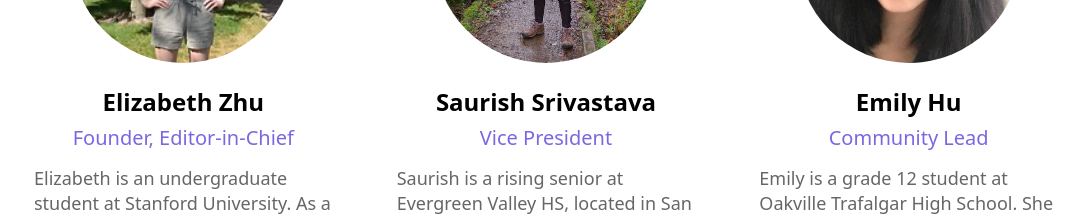
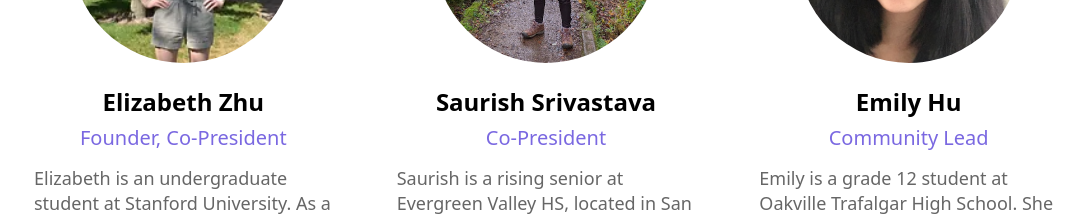
Before and after one commit to minor/dialexicon.org, a Next.js app: page /about in a window 1280 px wide. Shown: the part 3060-3276 px from the top of the page, without its empty margins (94-1178 px from the left). Built offline with nearby package versions, Linux system fonts and the light colour scheme.

Commit message:
update(positions): copres

```diff
--- a/components/Features.js
+++ b/components/Features.js
@@ -192,10 +192,10 @@ function Features() {
                   <div className="relative inline-flex flex-col">
                     <img
                       className="mx-auto rounded md:max-w-none"
-                      src="/images/logictutorials.png"
-                      width="700"
-                      height="450"
-                      alt="Dialexicon's Logic Tutorials"
+                      src="/images/journal.jpg"
+                      width="500"
+                      height="462"
+                      alt="Journal"
                     />
                     {/* <img
                       className="absolute left-0 w-full transform md:max-w-none animate-float"
@@ -222,10 +222,10 @@ function Features() {
                   <div className="relative inline-flex flex-col">
                     <img
                       className="mx-auto rounded md:max-w-none"
-                      src="/images/journal.jpg"
-                      width="500"
-                      height="462"
-                      alt="Journal"
+                      src="/images/logictutorials.png"
+                      width="700"
+                      height="450"
+                      alt="Dialexicon's Logic Tutorials"
                     />
                     {/* <img
                       className="absolute left-0 w-full transform md:max-w-none animate-float"
--- a/pages/about.js
+++ b/pages/about.js
@@ -6,7 +6,7 @@ import Layout from "../components/Layout";
 const board = [
   {
     name: "Elizabeth Zhu",
-    position: "Founder, Editor-in-Chief",
+    position: "Founder, Co-President",
     image: "/images/board/elizabeth.webp",
     bio: (
       <p>
@@ -30,7 +30,7 @@ const board = [
   },
   {
     name: "Saurish Srivastava",
-    position: "Vice President",
+    position: "Co-President",
     image: "/images/board/saurish.jpeg",
     bio: (
       <p>
@@ -38,7 +38,7 @@ const board = [
         California. As an avid debater who has qualified to the Tournament of
         Champions in two different debate events, Saurish is an active reader of
         philosophy. He joined Dialexicon last year to help spread its mission of
-        empowering deep philosophical reflection and thought. He created and
+        empowering deep philosophical reflection and thought. He founded and
         leads the Podcast, Community, Outreach, and Newsletter projects of
         Dialexicon. More information about him can be found on his website at{" "}
         <a className="text-blue-500 underline" href="https://saurish.com">
```
